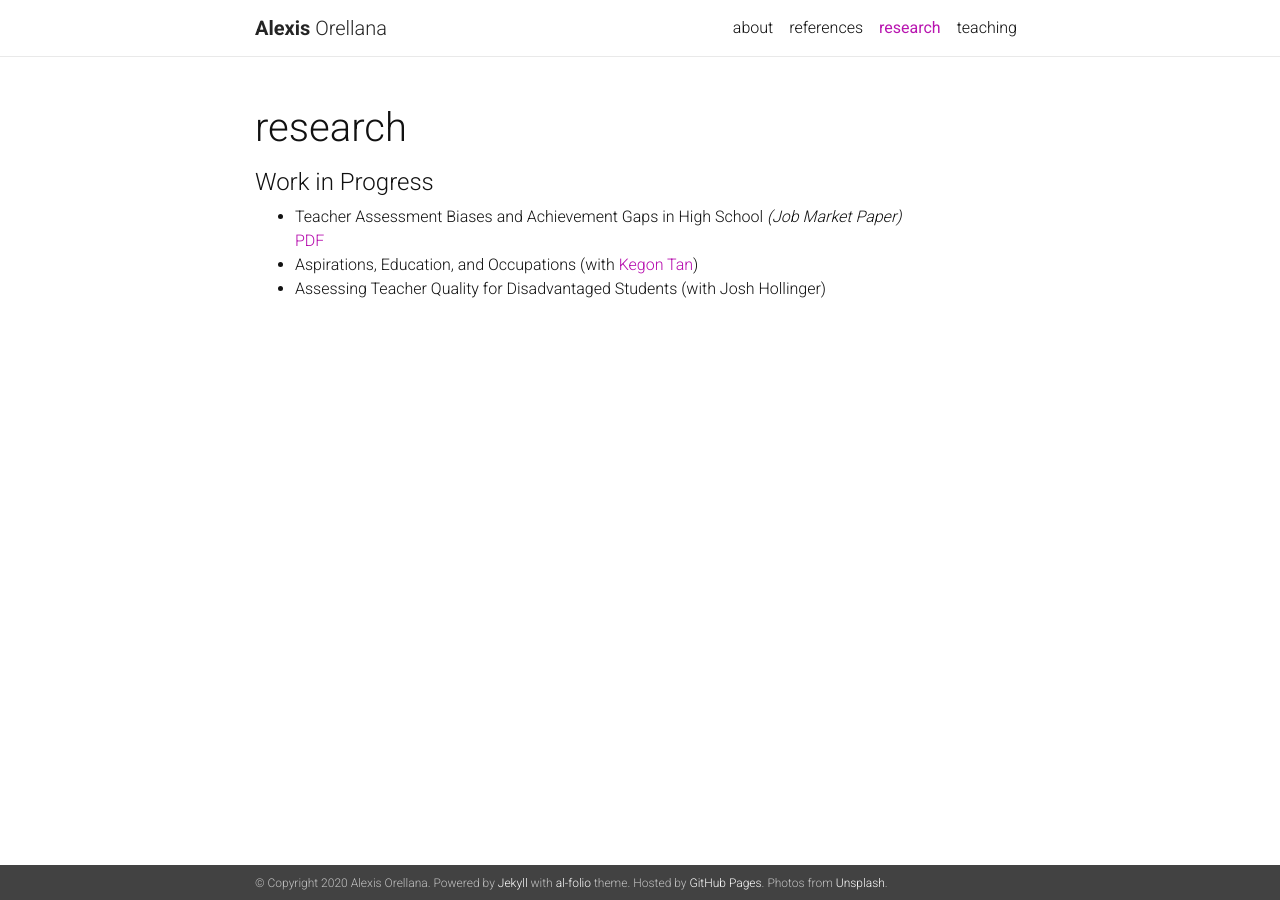
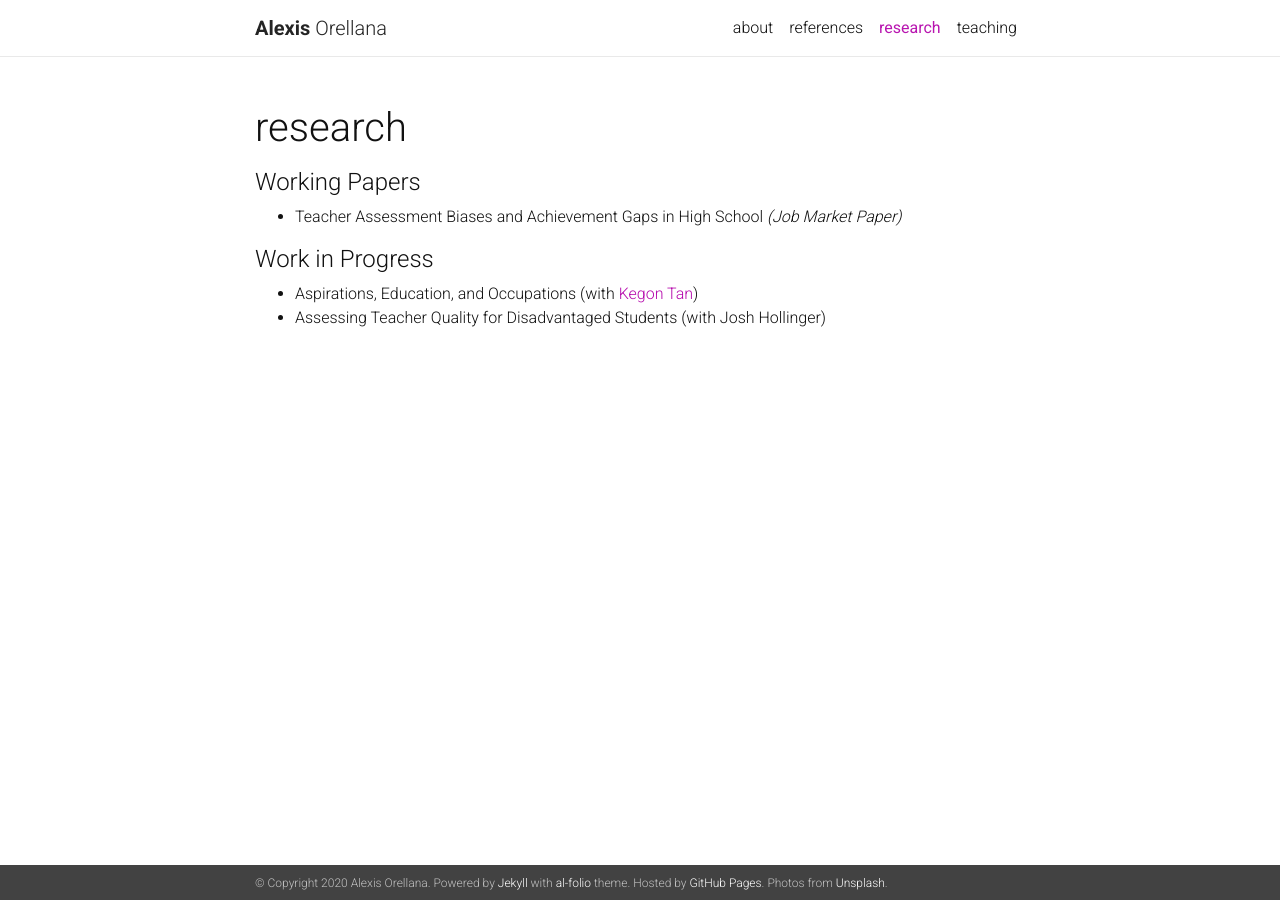
Before and after one commit to alexisorellana/alexisorellana.github.io, a Jekyll site: the page built from _pages/research.md, in a window 1280 px wide. Built offline with Jekyll 4.4.1, drawn with Linux system fonts in a browser that asks for light colours; nearby versions of some CDN libraries; a style sheet for code colours, icons or effects is not loaded.

Commit message:
update 10-02

```diff
--- a/_pages/research.md
+++ b/_pages/research.md
@@ -6,11 +6,14 @@ description:
 nav: true
 ---
 
+#### Working Papers
+<ul>
+<li> Teacher Assessment Biases and Achievement Gaps in High School <em> (Job Market Paper) </em> </li>
+</ul>
 
 
 #### Work in Progress
 <ul>
-<li> Teacher Assessment Biases and Achievement Gaps in High School <em> (Job Market Paper) </em> </li> <a href="{{ site.baseurl }}/assets/pdf/cv.pdf" target="_blank">PDF</a>
 <li> Aspirations, Education, and Occupations (with <a href="https://sites.google.com/site/kegontantk/" target="_blank">Kegon Tan</a>) </li>
 <li> Assessing Teacher Quality for Disadvantaged Students (with Josh Hollinger)</li>
 </ul>
```
Also changed, not shown: assets/img/DSC_0068b.jpg (deleted), 3 other files.
